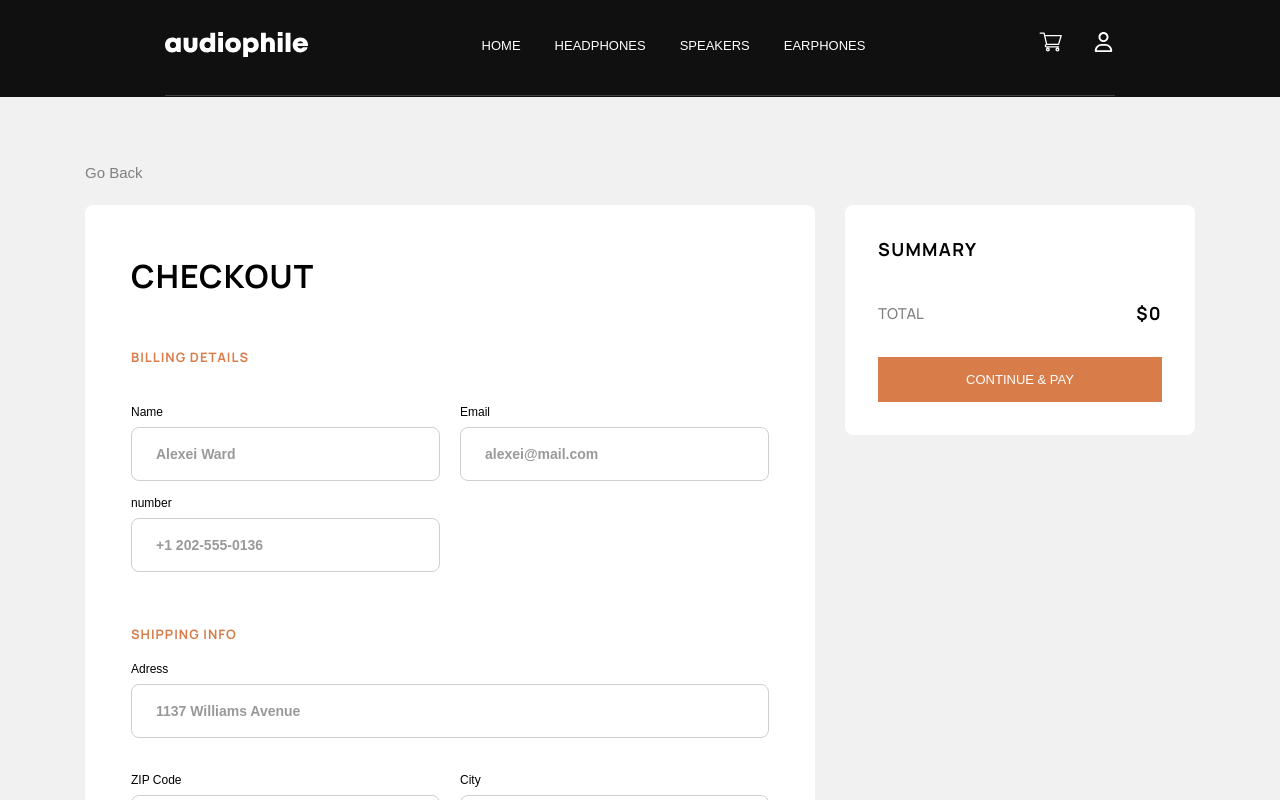
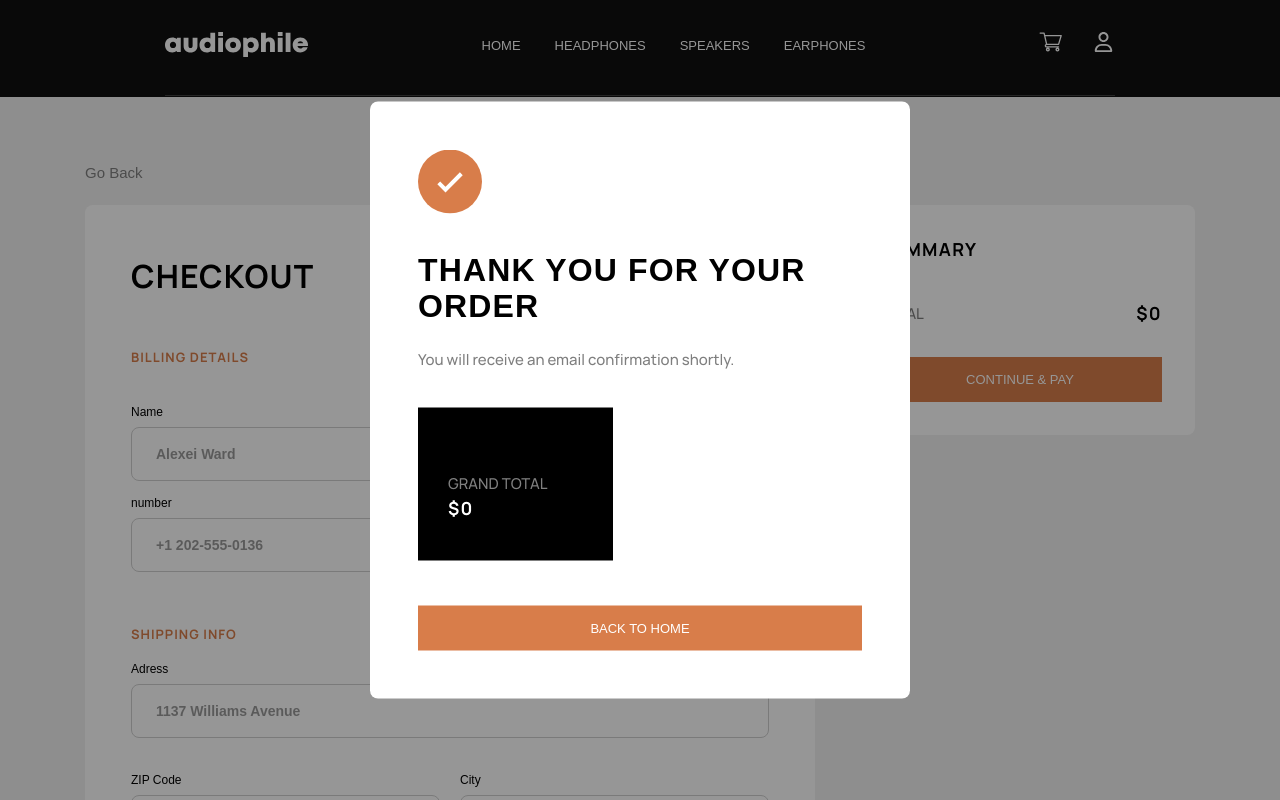
Before and after one commit to ElieB77/audiophile, a Next.js app: page /checkout in a window 1280 px wide. Both pictures are taken after a click on the element "CONTINUE & PAY". Shown: the top 800 px of the page. Built offline with nearby package versions, Linux system fonts and the light colour scheme.

Commit message:
Added SuccessModal component.

```diff
--- a/components/Cart/CartSummary/index.tsx
+++ b/components/Cart/CartSummary/index.tsx
@@ -4,7 +4,11 @@ import CartItem from "../CartItem";
 import { useCart } from "../../../context/CartContext";
 import Button from "../../UI/Button";
 
-const CartSummary = () => {
+interface CartSummaryProps {
+  onClick?: any;
+}
+
+const CartSummary = ({ onClick }: CartSummaryProps) => {
   const { cartItems, cartTotalPrice } = useCart();
   console.log(cartItems);
   return (
@@ -31,7 +35,7 @@ const CartSummary = () => {
           <p>total</p>
           <h6>{"$" + cartTotalPrice.toLocaleString()}</h6>
         </div>
-        <Button btnContent="continue & pay" isFullWidth />
+        <Button btnContent="continue & pay" isFullWidth onClick={onClick} />
       </div>
     </div>
   );
--- /dev/null
+++ b/components/Popups/SuccessModal/index.tsx
@@ -0,0 +1,38 @@
+import styles from "./styles.module.scss";
+import IconCart from "../../../assets/public/checkout/icon-order-confirmation.svg";
+import Image from "next/image";
+import Button from "../../UI/Button";
+import { useCart } from "../../../context/CartContext";
+import { useRouter } from "next/router";
+
+interface SuccessModalProps {
+  show?: any;
+  handleClick?: any;
+}
+
+const SuccessModal = ({ show, handleClick }: SuccessModalProps) => {
+  const { cartItems, cartTotalPrice } = useCart();
+  const router = useRouter();
+  return (
+    show && (
+      <>
+        <div className={styles.__overlay} onClick={handleClick}></div>
+        <div className={styles.__success_modal}>
+          <Image src={IconCart} alt={"Success icon"} />
+          <h3>thank you for your order</h3>
+          <p>You will receive an email confirmation shortly.</p>
+          <div className={styles.__order_summary}>
+            <div className={styles.__items}></div>
+            <div className={styles.__total}>
+              <p>grand total</p>
+              <h6>{"$" + cartTotalPrice.toLocaleString()}</h6>
+            </div>
+          </div>
+          <Button btnContent={"back to home"} isFullWidth />
+        </div>
+      </>
+    )
+  );
+};
+
+export default SuccessModal;
--- /dev/null
+++ b/components/Popups/SuccessModal/styles.module.scss
@@ -0,0 +1,49 @@
+.__overlay {
+  background-color: #00000069;
+  width: 100%;
+  height: 100vh;
+  position: fixed;
+  z-index: 1002;
+  top: 0;
+  left: 0;
+}
+
+.__success_modal {
+  width: 540px;
+  background: var(--lightest-color);
+  position: absolute;
+  top: 50%;
+  left: 50%;
+  z-index: 1003;
+  transform: translate(-50%, -50%);
+  border-radius: 8px;
+  padding: 48px;
+  & h3 {
+    font-family: "Manrope", sans-serif;
+    margin-top: 30px;
+  }
+  & p {
+    opacity: 0.5;
+    margin-top: 24px;
+  }
+
+  .__order_summary {
+    display: flex;
+    border-radius: 8px;
+    margin: 35px 0 45px 0;
+    .__items {
+    }
+    .__total {
+      background-color: var(--darkest-color);
+      padding: 40px 65px 40px 30px;
+      & p {
+        color: var(--lightest-color);
+        opacity: 0.5;
+        text-transform: uppercase;
+      }
+      & h6 {
+        color: var(--lightest-color);
+      }
+    }
+  }
+}
--- a/pages/checkout/index.tsx
+++ b/pages/checkout/index.tsx
@@ -3,10 +3,19 @@ import styles from "../../assets/styles/pages/checkout.module.scss";
 import Button from "../../components/UI/Button";
 import { useRouter } from "next/router";
 import CartSummary from "../../components/Cart/CartSummary";
+import SuccessModal from "../../components/Popups/SuccessModal";
+import { useCartModal } from "../../hooks/useCartModal";
 
 const Checkout = () => {
+  const [isShowingSuccessModal, toggleSuccessModal] = useCartModal();
+
   const router = useRouter();
   return (
+    <>
+      <SuccessModal
+        show={isShowingSuccessModal}
+        handleClick={toggleSuccessModal}
+      />
       <div className={styles.__checkout}>
         <div className={`container ${styles.__container}`}>
           <div className={styles.__go_back_btn} onClick={() => router.back()}>
@@ -45,11 +54,12 @@ const Checkout = () => {
               </div>
             </div>
             <div className={styles.__summary}>
-            <CartSummary />
+              <CartSummary onClick={toggleSuccessModal} />
             </div>
           </div>
         </div>
       </div>
+    </>
   );
 };
 
```
Also changed, not shown: hooks/useSuccessModal.tsx (added, +11 -0 lines). Lines whose indentation alone changed are shown as unchanged.
